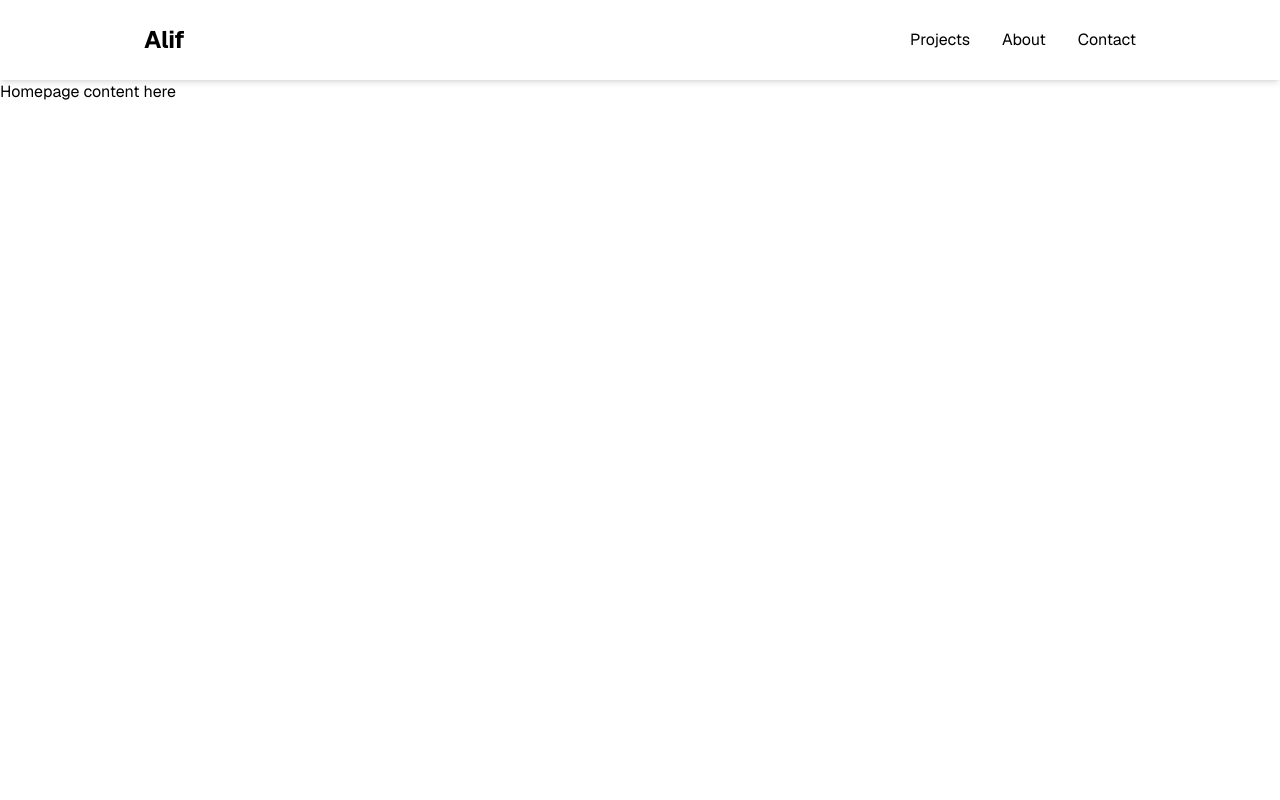
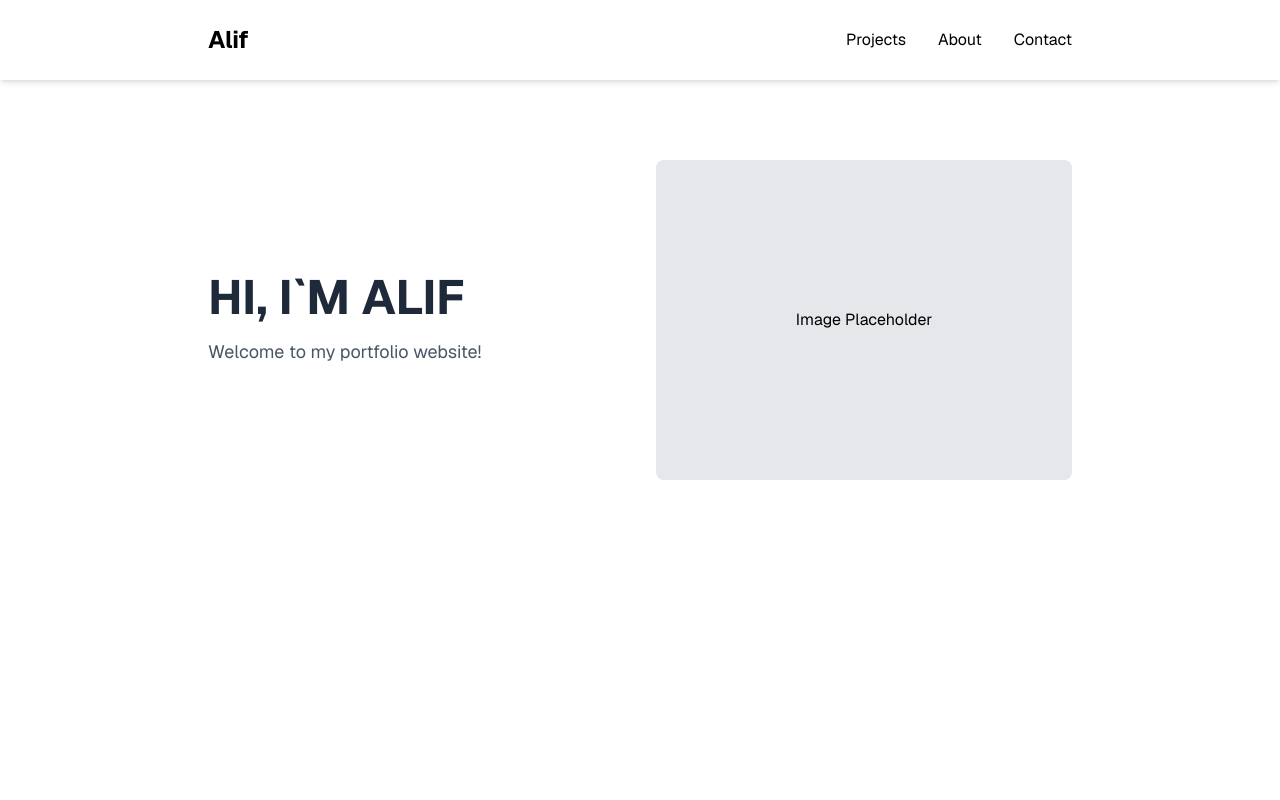
Before and after one commit to portgasalif/portofolio_Alfey, a Next.js app: page / in a window 1280 px wide. Shown: the top 800 px of the page. Built offline with nearby package versions, Linux system fonts and the light colour scheme.

Commit message:
Add custom container class and update layout
Introduced a .custom-container utility in globals.css for consistent responsive padding and max-width. Updated Home page, Footer, and Navigation components to use this new container class for improved layout and alignment.

```diff
--- a/app/globals.css
+++ b/app/globals.css
@@ -3,3 +3,21 @@
 body {
   font-family: var(--font-geist-sans), sans-serif;
 }
+
+@layer components {
+  .custom-container {
+    width: 100%;
+    margin-left: auto;
+    margin-right: auto;
+    padding-left: 1rem;
+    padding-right: 1rem;
+  }
+
+  @media (min-width: 1024px) {
+    .custom-container {
+      max-width: 1024px;
+      padding-left: 5rem;
+      padding-right: 5rem;
+    }
+  }
+}
--- a/app/page.tsx
+++ b/app/page.tsx
@@ -1,8 +1,17 @@
-
 export default function Home() {
   return (
-    <div>
-      <h1>Homepage content here</h1>
-    </div>
+    <section className="custom-container py-20 flex flex-col sm:flex-row items-center gap-8">
+      <div className="w-full sm:w-1/2">
+        <h1 className="text-4xl sm:text-5xl font-bold text-gray-800 uppercase">
+          Hi, I`m Alif
+        </h1>
+        <p className="text-lg text-gray-600 mt-4 leading-relaxed">
+          Welcome to my portfolio website!
+        </p>
+      </div>
+      <div className="w-full sm:w-1/2 bg-gray-200 h-64 sm:h-80 rounded-lg flex items-center justify-center">
+        <p className="text-grey-400">Image Placeholder</p>
+      </div>
+    </section>
   );
 }
--- a/components/Footer.tsx
+++ b/components/Footer.tsx
@@ -3,7 +3,7 @@ import { FaGithub, FaLinkedin } from "react-icons/fa";
 export default function Footer() {
   return (
     <footer className="bg-gray-100 border-t border-gray-200">
-      <div className="max-w-5xl mx-auto px-4 py-8">
+      <div className="custom-container py-8">
         <h1 className="text-center text-2xl font-semibold mb-4">Follow Me</h1>
         <div className="flex justify-center gap-6 mb-4">
           <a
--- a/components/Navigation.tsx
+++ b/components/Navigation.tsx
@@ -3,7 +3,7 @@ import Link from "next/link";
 export default function Navigation() {
   return (
     <nav className="fixed top-0 w-full bg-white shadow-md z-50">
-      <div className="max-w-5xl mx-auto px-4 ">
+      <div className="custom-container">
         <div className="flex justify-between items-center py-6">
           <Link href="/" className="text-2xl font-bold">
             Alif
```
